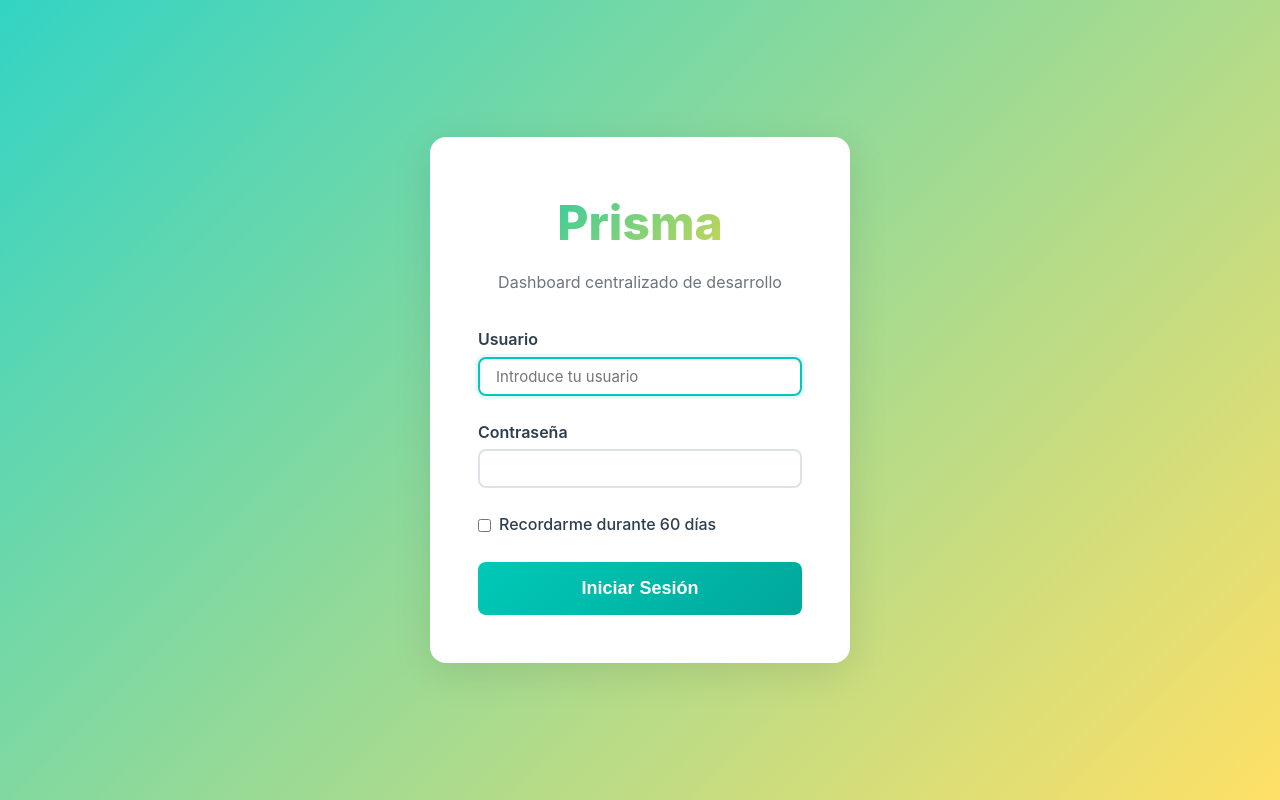
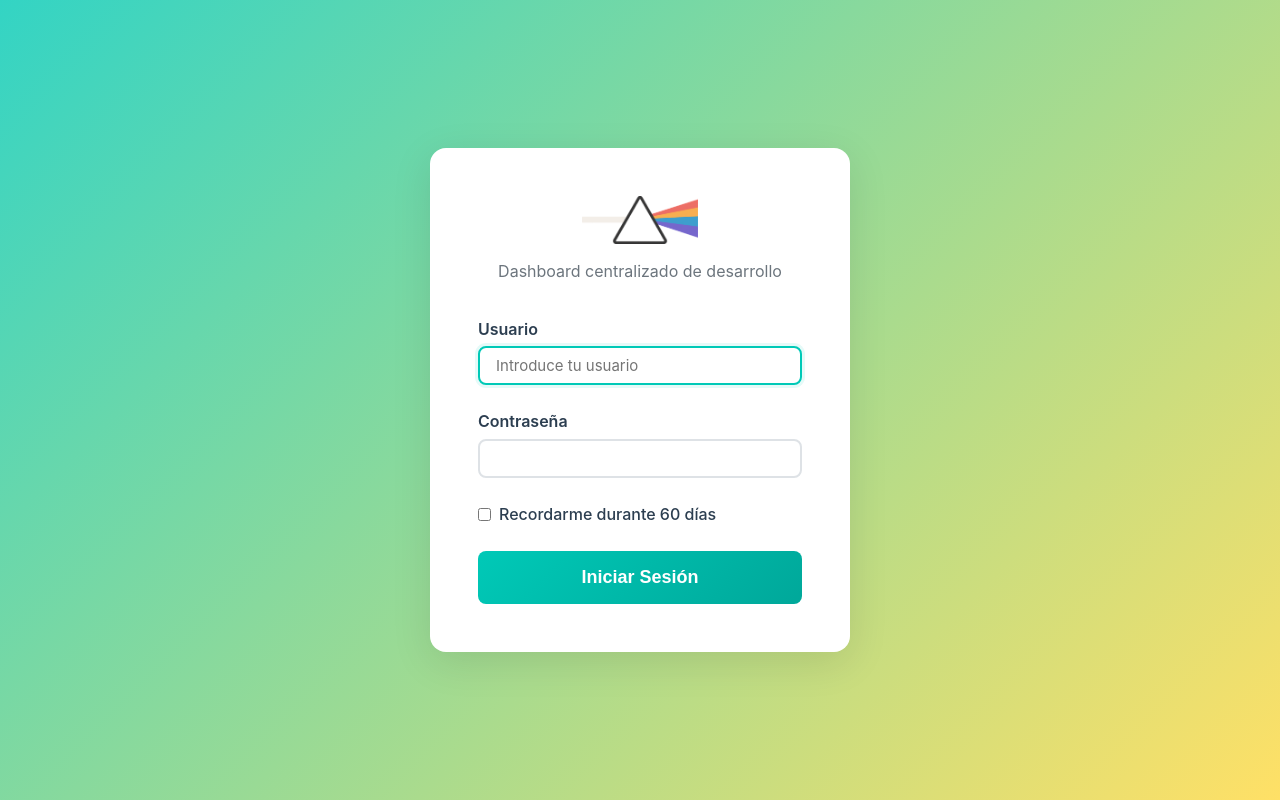
Before and after one commit to dvdgp9/prisma, a PHP site: page /login.php in a window 1280 px wide. Run offline with PHP 8.4, Linux system fonts and the light colour scheme.

Commit message:
feat: Add favicon and logo image integration across all pages

```diff
--- /dev/null
+++ b/COLOCA_FAVICON_AQUI.txt
@@ -0,0 +1,4 @@
+# Placeholder - Reemplaza con tu favicon
+# Nombre: favicon.ico
+# Ubicación: Raíz del proyecto (/Users/dvdgp/Documents/Code/prisma/)
+# Formato: ICO (o PNG 32x32)
--- /dev/null
+++ b/assets/images/COLOCA_LOGO_AQUI.txt
@@ -0,0 +1,4 @@
+# Placeholder - Reemplaza con tu logo
+# Formato recomendado: PNG o SVG
+# Dimensiones: Alto ~200px, ancho proporcional al diseño
+# Fondo transparente preferible
--- a/index.php
+++ b/index.php
@@ -4,7 +4,8 @@
 <head>
     <meta charset="UTF-8">
     <meta name="viewport" content="width=device-width, initial-scale=1.0">
-    <title>Prisma - Dashboard</title>
+    <title>Prisma Dashboard</title>
+    <link rel="icon" type="image/x-icon" href="/favicon.ico">
 
     <!-- Fonts -->
     <link rel="preconnect" href="https://fonts.googleapis.com">
@@ -34,7 +35,7 @@ $company_name = $user['company_name'] ?? '';
         <!-- Sidebar -->
         <aside class="sidebar">
             <div class="sidebar-header">
-                <div class="logo">Prisma</div>
+                <img src="/assets/images/logo.png" alt="Prisma" class="logo" style="height: 32px; width: auto;">
                 <div class="user-info" onclick="openProfileModal()" style="cursor: pointer;" title="Editar perfil">
                     <div class="user-avatar">
                         <?php echo strtoupper(substr($user['username'], 0, 1)); ?>
--- a/login.php
+++ b/login.php
@@ -28,7 +28,8 @@ if ($_SERVER['REQUEST_METHOD'] === 'POST') {
 <head>
     <meta charset="UTF-8">
     <meta name="viewport" content="width=device-width, initial-scale=1.0">
-    <title>Prisma - Login</title>
+    <title>Login - Prisma</title>
+    <link rel="icon" type="image/x-icon" href="/favicon.ico">
     <link rel="stylesheet" href="/assets/css/styles.css">
 </head>
 
@@ -36,7 +37,7 @@ if ($_SERVER['REQUEST_METHOD'] === 'POST') {
     <div class="login-container">
         <div class="login-card">
             <div class="login-header">
-                <div class="login-logo">Prisma</div>
+                <img src="/assets/images/logo.png" alt="Prisma" class="login-logo" style="height: 48px; width: auto;">
                 <p class="text-muted">Dashboard centralizado de desarrollo</p>
             </div>
 
```
Also changed, not shown: solicitud.php (+4 -3 lines), assets/images/logo.png (added), favicon.png (added).
